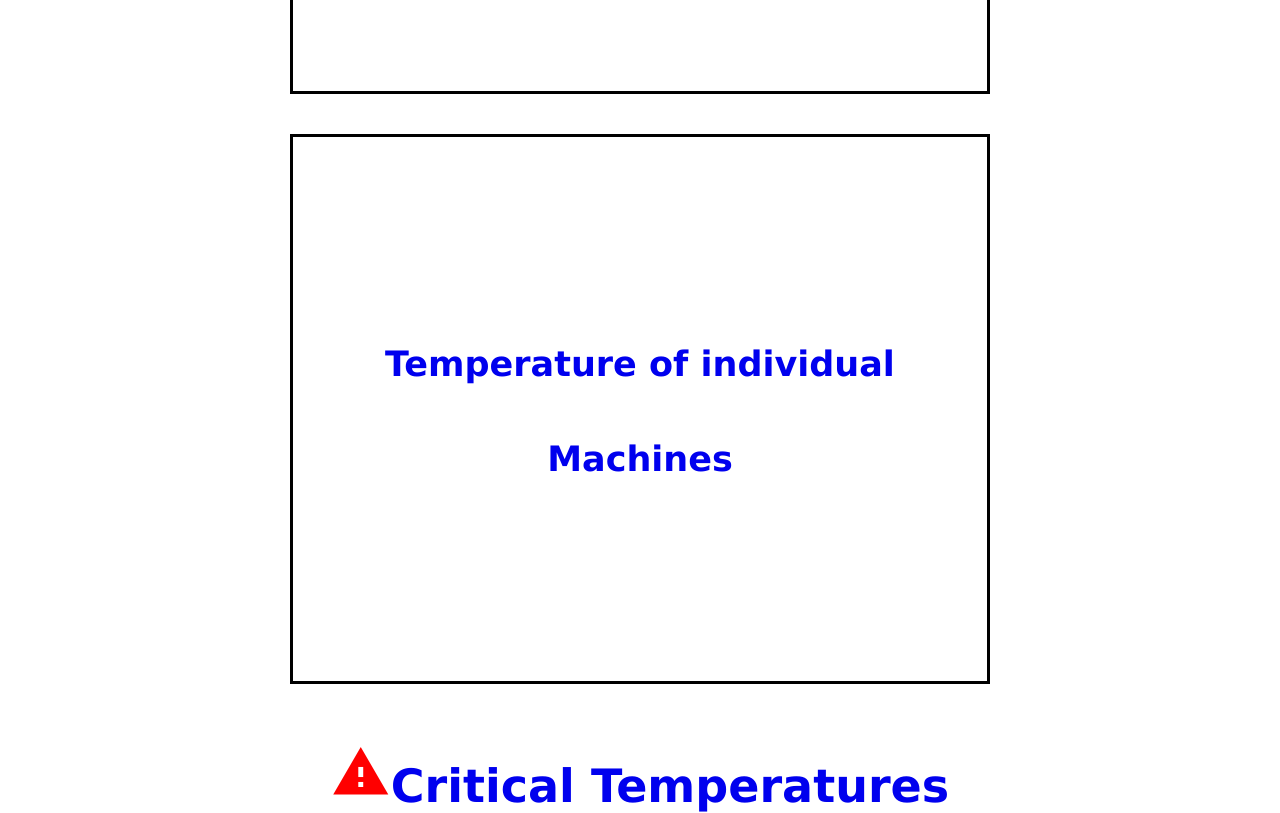
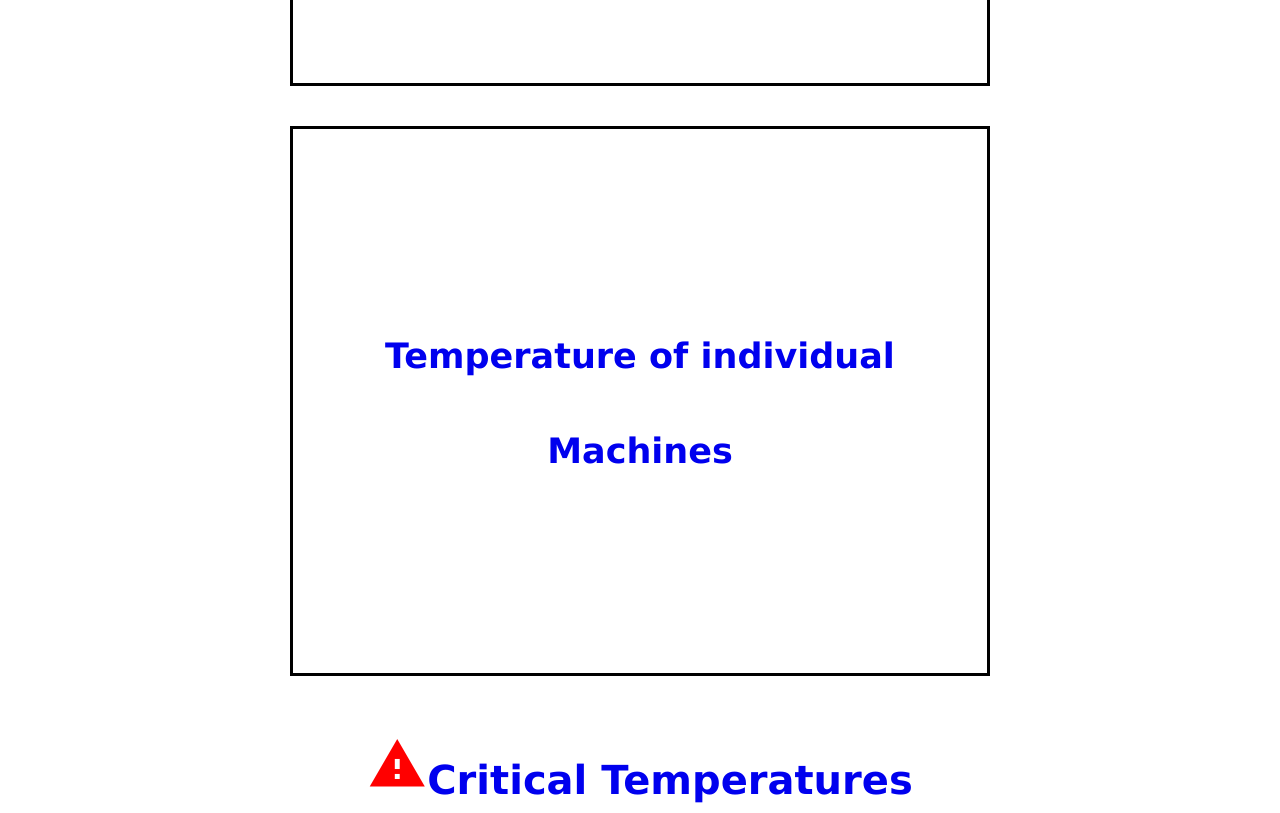
Before and after one commit to azrayildiz/data-visualization-jsonsersver, a plain HTML site: page html/machines.html in a window 1280 px wide. Shown: the part 730-1543 px from the top of the page. Drawn offline with nearby package versions, Linux system fonts and the light colour scheme.

Commit message:
Changed style.css file

```diff
--- a/styles.css
+++ b/styles.css
@@ -35,7 +35,7 @@ body {
 }
 h1 {
 	text-align: center;
-	font-size: 46px;
+	font-size: 40px;
 }
 canvas {
 	border: 2px solid black;
```
